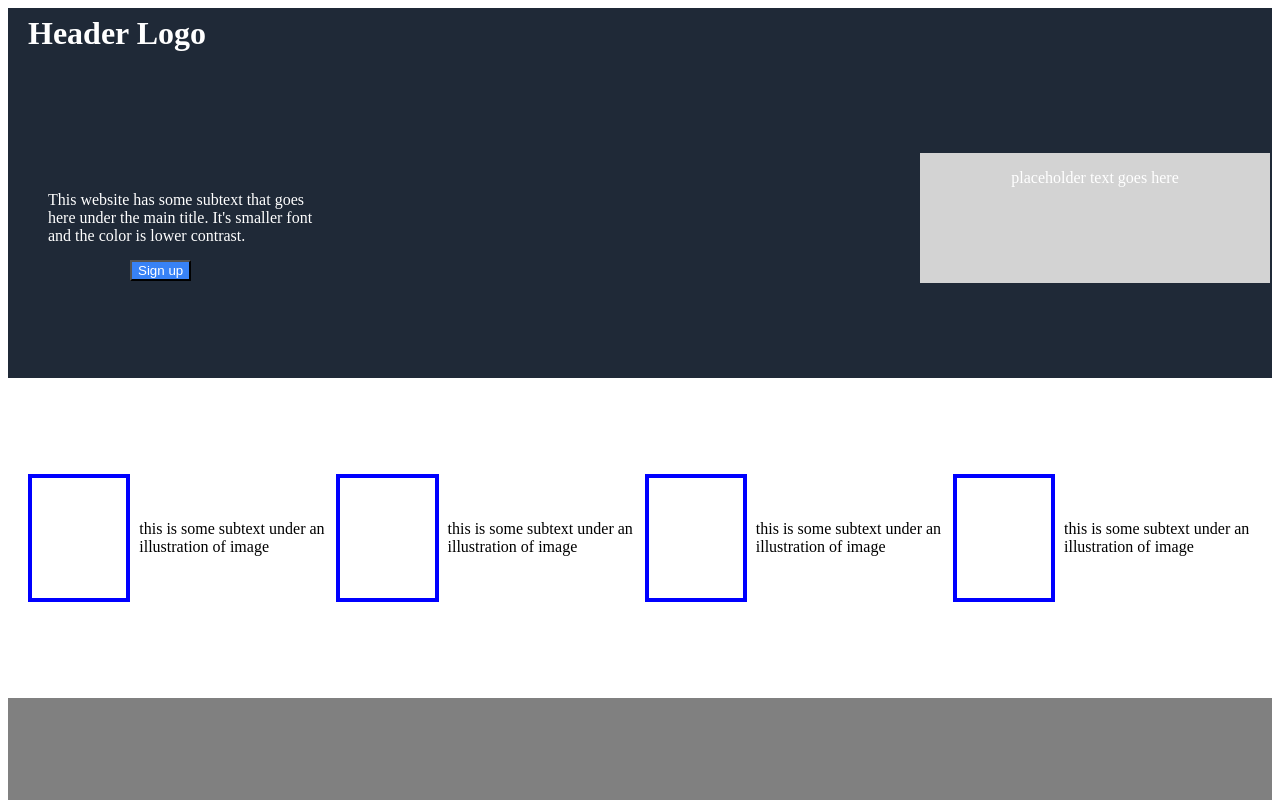
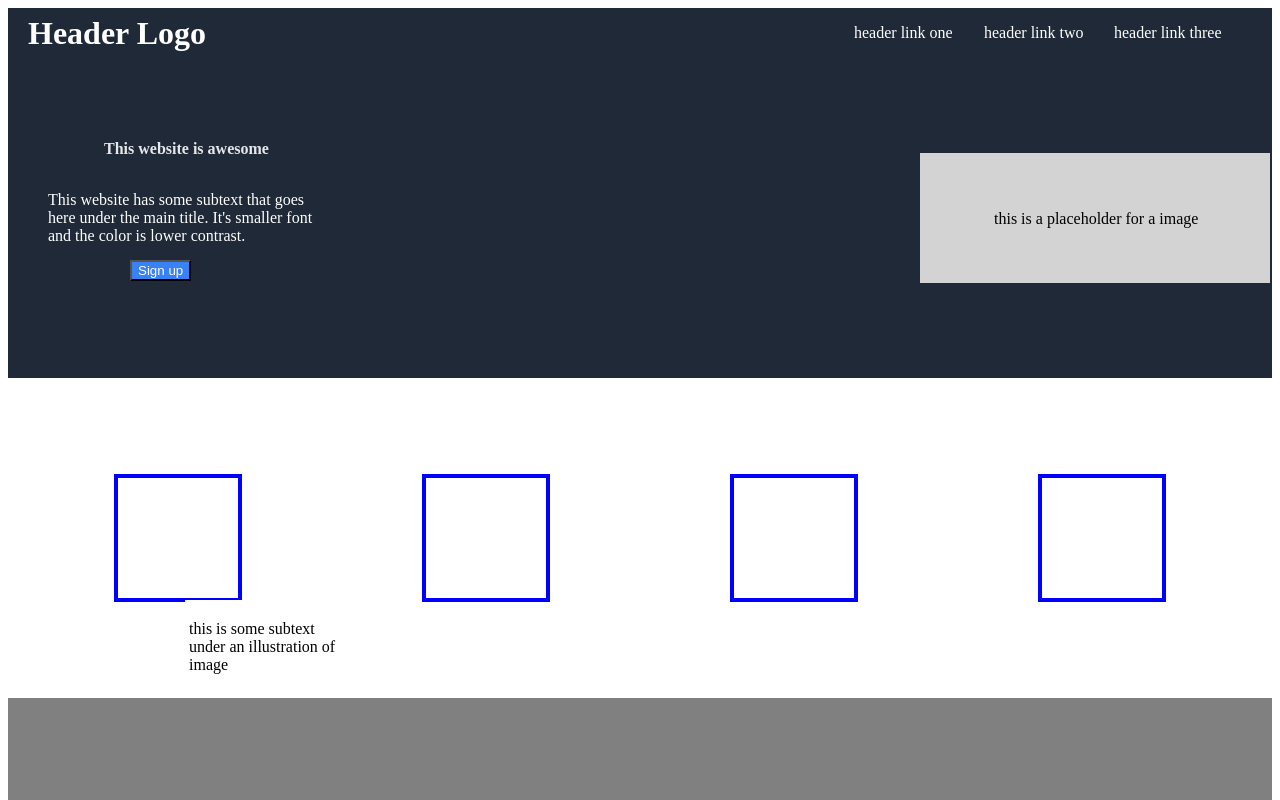
Before and after one commit to bloodhound1463/Odin-Project-Landing-Page, a plain HTML site: page index.html in a window 1280 px wide. Shown: the top 800 px of the page. Drawn offline with Linux system fonts and the light colour scheme.

Commit message:
added some text to box continers, have three to do

```diff
--- a/css-link/style.css
+++ b/css-link/style.css
@@ -20,6 +20,42 @@ header {
     display: flex;
     align-items: center;
     justify-content: left;
+}
+
+.this-website-is-awesome {
+    border: 4px solid #1f2937;
+    color: #e5e7eb;
+    display: flex;
+    position: absolute;
+    top: 120px;
+    left: 100px;
+}
+
+.header-one {
+    color: white;
+    border: 4px solid #1f2937;
+    display: flex;
+    position: absolute;
+    top: 20px;
+    left: 850px;
+}
+
+.header-two {
+    color: white;
+    border: 4px solid #1f2937;
+    display: flex;
+    position: absolute;
+    top: 20px;
+    left: 980px;
+}
+
+.header-three {
+    color: white;
+    border: 4px solid #1f2937;
+    display: flex;
+    position: absolute;
+    top: 20px;
+    left: 1110px;
 }
 
 .awesome-subtext {
@@ -45,6 +81,15 @@ header {
     position: absolute;
     right: 0px;
     left: 920px;
+}
+
+.placeholder-text {
+    border: 4px solid lightgray;
+    color: black;
+    display: flex;
+    position: absolute;
+    left: 990px;
+    top: 190px;
 }
 
 .sign-up-one {
@@ -75,7 +120,7 @@ header {
 .box-two,
 .box-three,
 .box-four {
-    width: 160px;
+    width: 120px;
     height: 120px;
     border: 4px solid blue;
     background: white;
@@ -89,7 +134,17 @@ header {
     display: flex;
     align-items: center;
     justify-content: center;
-    gap: 9px;
+    gap: 180px;
+}
+
+.box-one-text {
+    border: 4px solid white;
+    width: 150px;
+    color: black;
+    position: absolute;
+    display: flex;
+    top: 600px;
+    left: 185px;
 }
 
 .quote {
--- a/index.html
+++ b/index.html
@@ -1,5 +1,6 @@
 <!DOCTYPE html>
 <html lang="en">
+<!--head-->
 
 <head>
     <meta charset="UTF-8">
@@ -13,15 +14,21 @@
     </div>
 
 </head>
+<!--end of head section-->
 
 <body>
 
     <!--Header section -->
     <header>
 
-        <div class="placeholder">
+        <div class="placeholder"></div>
+        <div class="placeholder-text">
+            <p>this is a placeholder for a image</p>
+        </div>
 
-            <p>placeholder text goes here</p>
+
+        <div class="this-website-is-awesome">
+            <strong><p>This website is awesome</p></strong>
         </div>
 
         <div class="awesome-subtext">
@@ -32,6 +39,11 @@
 
         <button class="sign-up-one">Sign up</button>
 
+        <div class="header-one">header link one</div>
+        <div class="header-two">header link two</div>
+        <div class="header-three">header link three</div>
+
+
     </header>
     <!--Header section-->
 
@@ -40,18 +52,20 @@
     <div class="containers">
 
         <div class="box-one"></div>
-        <p>this is some subtext under an illustration of image</p>
 
         <div class="box-two"></div>
-        <p>this is some subtext under an illustration of image</p>
 
         <div class="box-three"></div>
-        <p>this is some subtext under an illustration of image</p>
 
         <div class="box-four"></div>
-        <p>this is some subtext under an illustration of image</p>
 
     </div>
+
+    <div class="box-one-text">
+        <p>this is some subtext under an illustration of image</p>
+    </div>
+
+
     <!--End of Random Information Section-->
 
     <!--inspiring quote section-->
```
